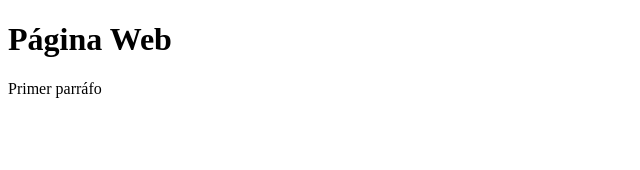
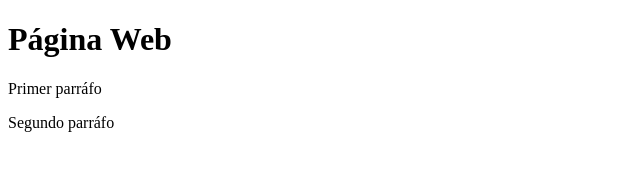
Before and after one commit to EmmanuelLopezGarcia/Proyecto_web, a plain HTML site: page index.html in a window 1280 px wide. Shown: the whole page, without its empty margins (0-640 px from the left). Drawn offline with Linux system fonts and the light colour scheme.

Commit message:
Primer cambio

```diff
--- a/index.html
+++ b/index.html
@@ -9,5 +9,6 @@
 <body>
     <h1>P&aacute;gina Web</h1>
     <p>Primer parr&aacute;fo</p>
+    <p>Segundo parr&aacute;fo</p>
 </body>
 </html>
```
